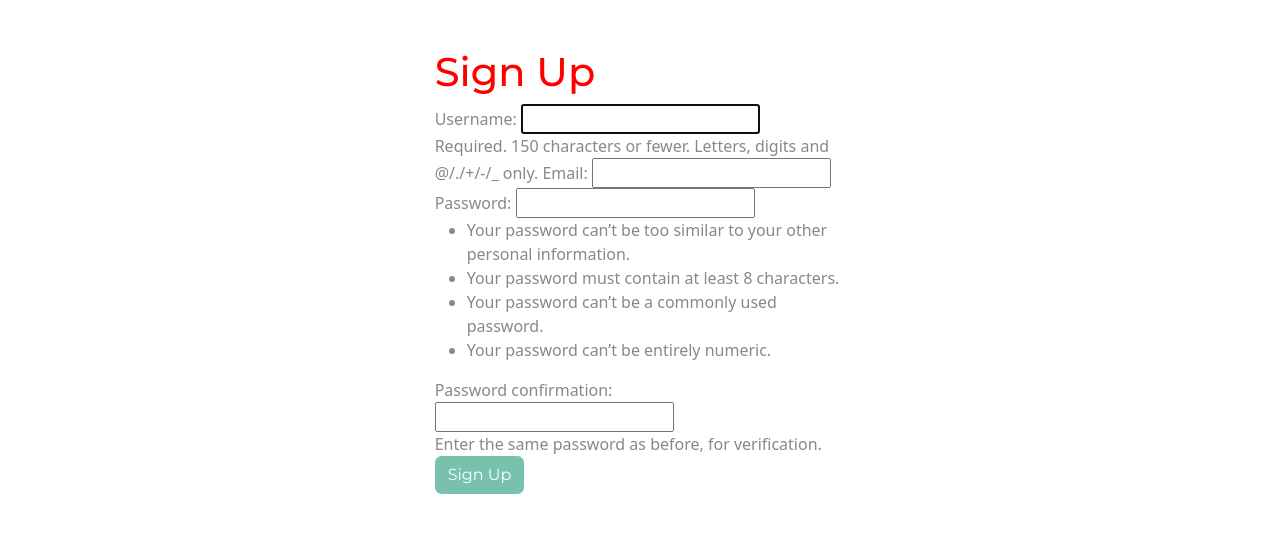
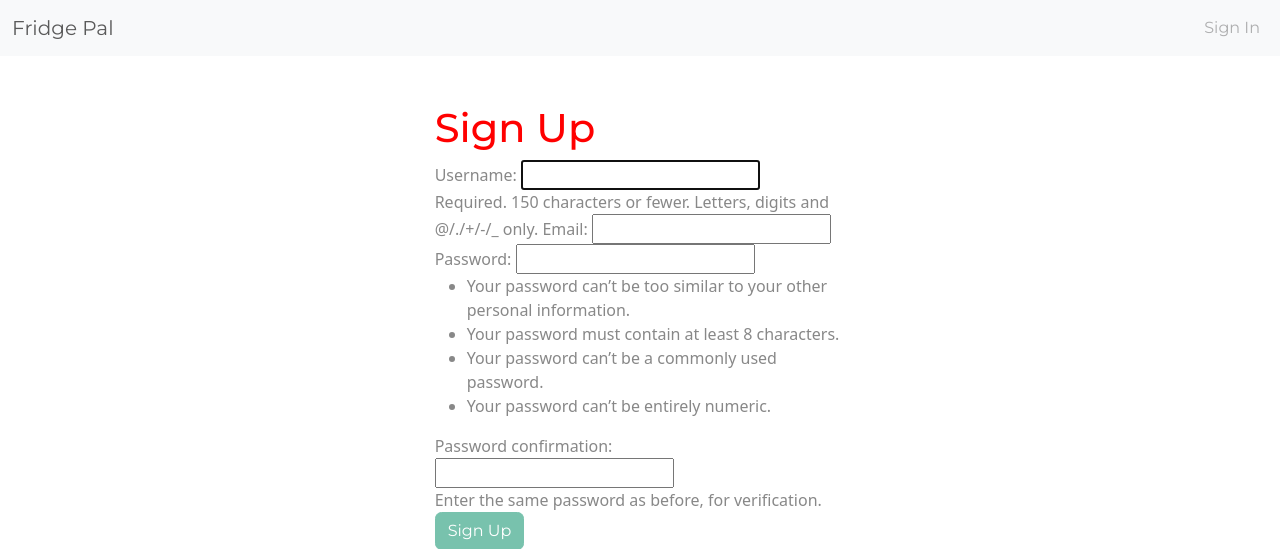
Before and after one commit to CrazyEggz/ci-fridge-pal, a Django app: page /signup/ in a window 1280 px wide. Shown: the top 549 px of the page. Run offline with Django 4.2, Linux system fonts and the light colour scheme.

Commit message:
Setup title and navbar in base html

```diff
--- a/templates/base.html
+++ b/templates/base.html
@@ -2,17 +2,36 @@
 
 <!DOCTYPE html>
 <html lang="en">
+
 <head>
     <meta charset="UTF-8">
     <meta name="viewport" content="width=device-width, initial-scale=1.0">
-    <title>SET UP</title>
+    <title>Fridge Pal</title>
+
     <!-- Bootswatch CSS -->
     <link rel="stylesheet" href="https://bootswatch.com/5/minty/bootstrap.min.css">
 
     <!-- Custom CSS -->
     <link rel="stylesheet" href="{% static 'css/style.css'%}">
 </head>
+
 <body>
+    <nav class="navbar navbar-expand-lg bg-light">
+        <div class="container-fluid">
+            <a class="navbar-brand" href="{% url 'home' %}">Fridge Pal</a>
+            <button class="navbar-toggler" type="button" data-bs-toggle="collapse" data-bs-target="#navbarNav"
+                aria-controls="navbarNav" aria-expanded="false" aria-label="Toggle navigation">
+                <span class="navbar-toggler-icon"></span>
+            </button>
+            <div class="collapse navbar-collapse justify-content-end" id="navbarNav">
+                <ul class="navbar-nav">
+                    <li class="nav-item">
+                        <a class="nav-link" href="#">Sign In</a>
+                    </li>
+                </ul>
+            </div>
+        </div>
+    </nav>
     {% block content %}
     {% endblock content %}
 
@@ -20,4 +39,5 @@
         integrity="sha384-YvpcrYf0tY3lHB60NNkmXc5s9fDVZLESaAA55NDzOxhy9GkcIdslK1eN7N6jIeHz" crossorigin="anonymous">
     </script>
 </body>
+
 </html>
```
